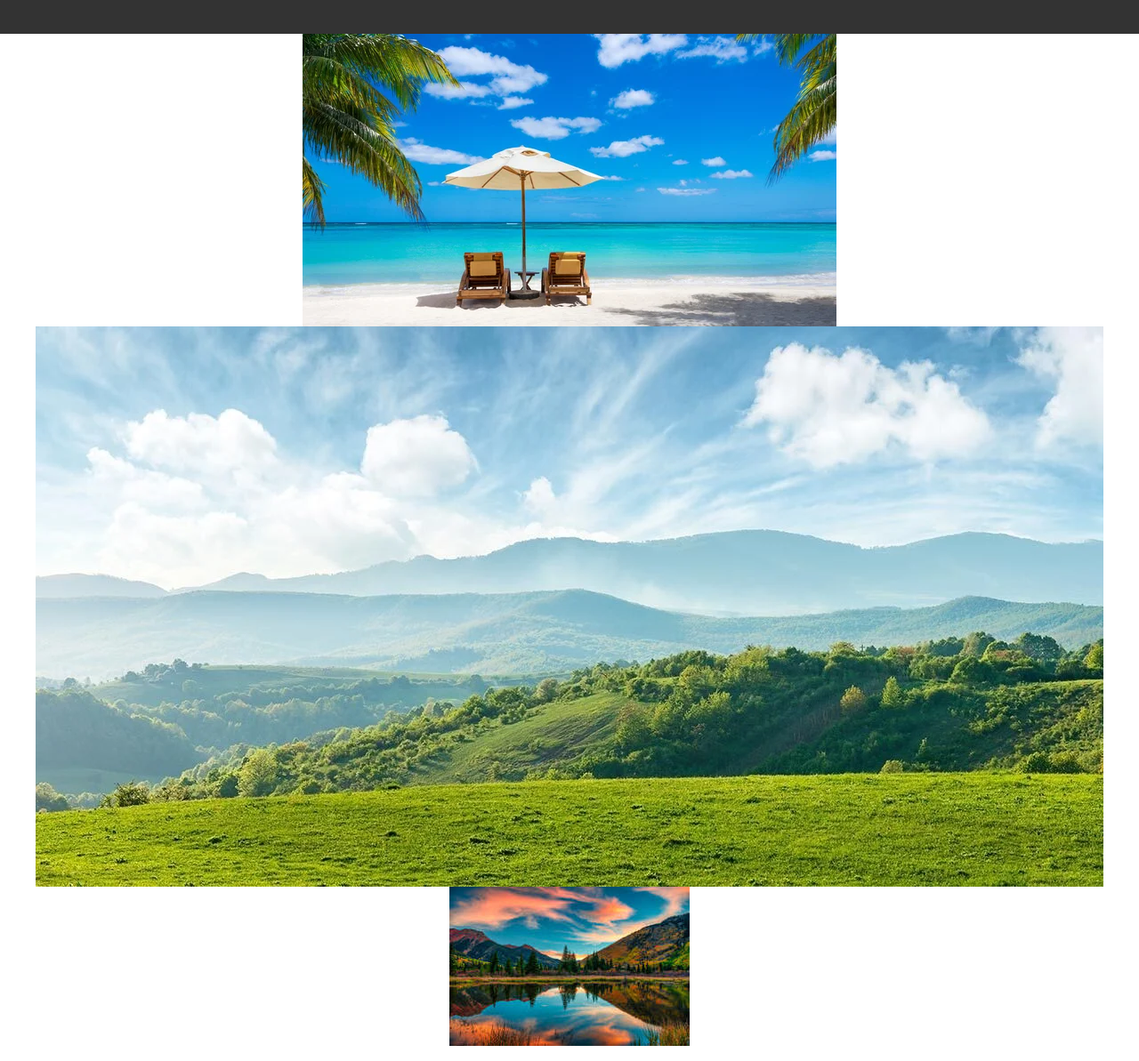
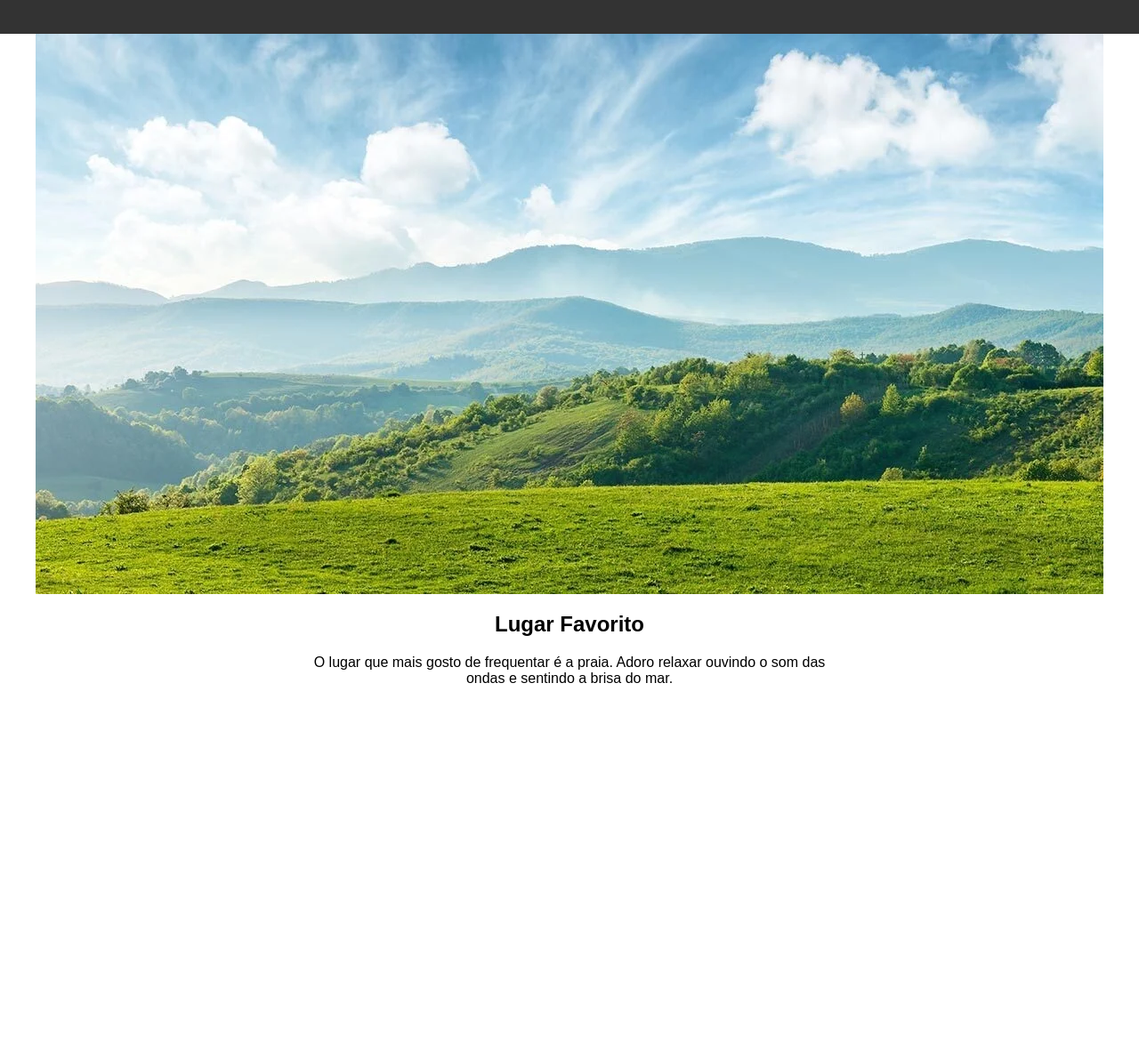
Before and after one commit to Gabriel4-SM/trabalho-de-programa-o, a plain HTML site: page index.html in a window 1280 px wide. Shown: the part 80-1273 px from the top of the page at 89% size. After the commit the page ends 872 px from the top, so only its background shows below. Drawn offline with Linux system fonts and the light colour scheme.

Commit message:
Update index.html

```diff
--- a/index.html
+++ b/index.html
@@ -39,9 +39,7 @@
         <h1>Gabriel Dos Santos de meira</h1>
     </header>
     <main>
-        <img src="praia.jpg" alt="Imagem de apresentação">
          <img src="paisagem-natural-og.webp" alt="Descrição da imagem">
-         <img src="images.jpeg" alt="Descrição da imagem">
         <h2>Lugar Favorito</h2>
         <p>O lugar que mais gosto de frequentar é a praia. Adoro relaxar ouvindo o som das ondas e sentindo a brisa do mar.</p>
     </main>
```
